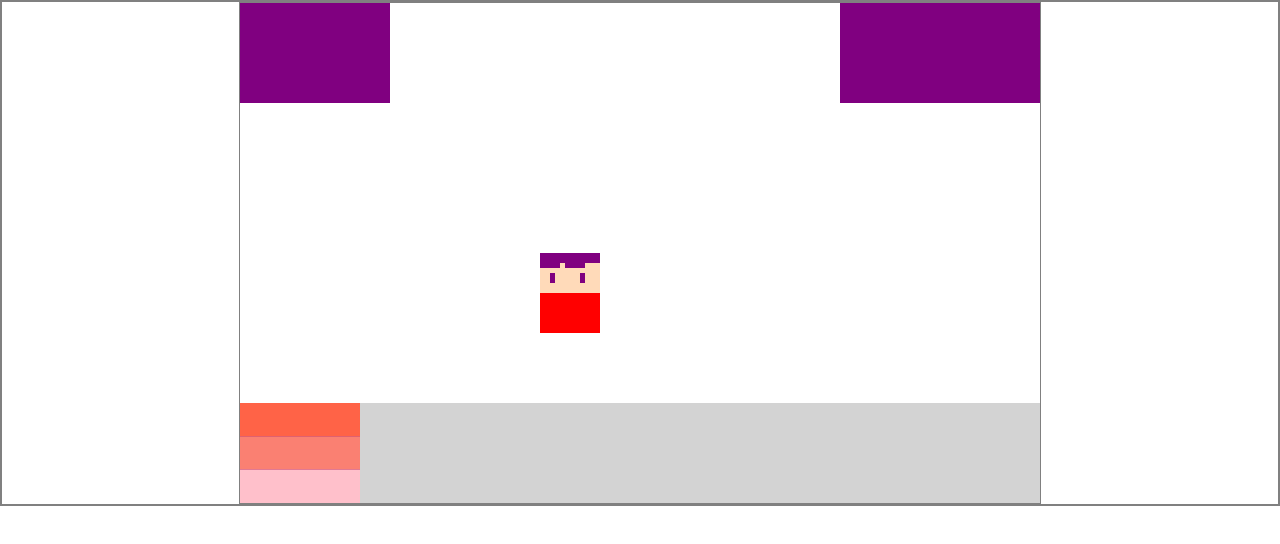
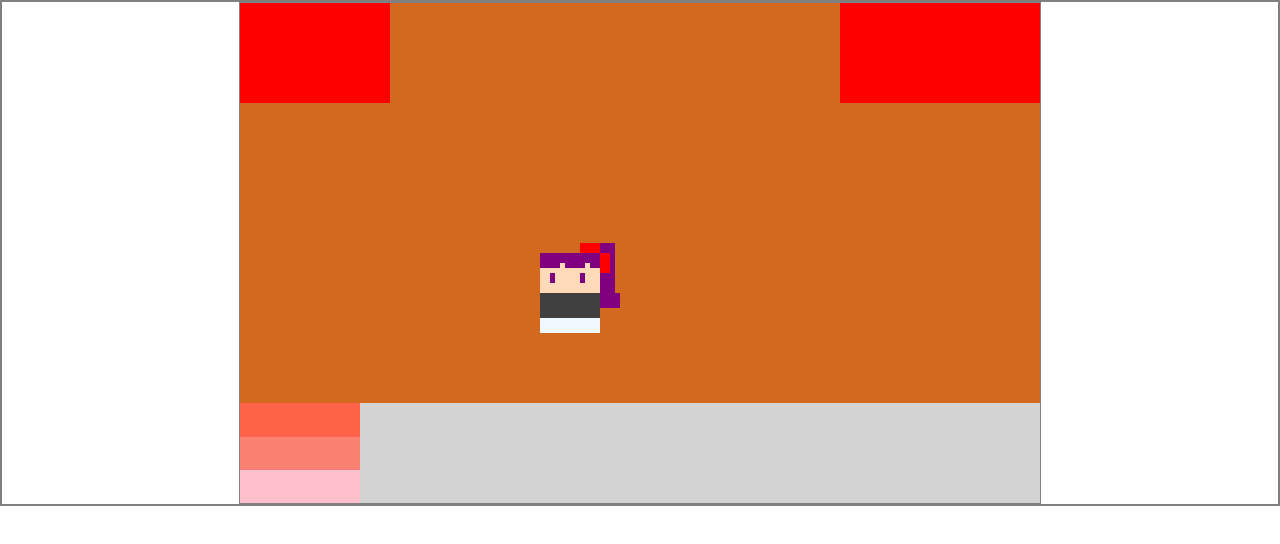
Before and after one commit to bisket/js13kgames, a plain HTML site: page index.html in a window 1280 px wide. Drawn offline with Linux system fonts and the light colour scheme.

Commit message:
Update index.html
캐릭터 그리기

```diff
--- a/index.html
+++ b/index.html
@@ -54,6 +54,16 @@
           ctx.fillRect(this.x, this.y, 20, 15)
           ctx.fillRect(this.x, this.y, 60, 10)
           ctx.fillRect(this.x+25, this.y, 20, 15)
+          ctx.fillRect(this.x+50, this.y, 10, 15)
+          ctx.fillRect(this.x+60, this.y-10, 15, 50)
+          ctx.fillRect(this.x+60, this.y+40, 20, 15)
+          ctx.fillStyle = '#404040'
+          ctx.fillRect(this.x, this.y+40, 60, 25)
+          ctx.fillStyle = 'aliceBlue'
+          ctx.fillRect(this.x, this.y+65, 60, 15)
+          ctx.fillStyle = 'red'
+          ctx.fillRect(this.x+60, this.y, 10, 20)
+          ctx.fillRect(this.x+40, this.y-10, 20, 10)
         }
       }
 
@@ -123,7 +133,8 @@
       //배경 만들기
       let background = {
         drawing: function(){
-
+          ctx.fillStyle = 'Chocolate '
+          ctx.fillRect(0, 0, c.width, c.height)
         }
       }
 
@@ -135,6 +146,7 @@
       //캔버스 전체 지우고 다시 그릴 때 설정
       function update(){
         ctx.clearRect(0, 0, c.width, c.height)
+        background.drawing()
         pc.drawing();
         map.drawing();
         quest.drawing();
```
